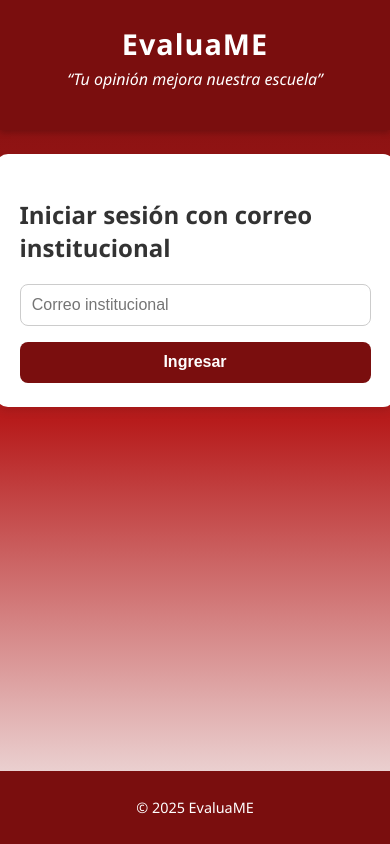
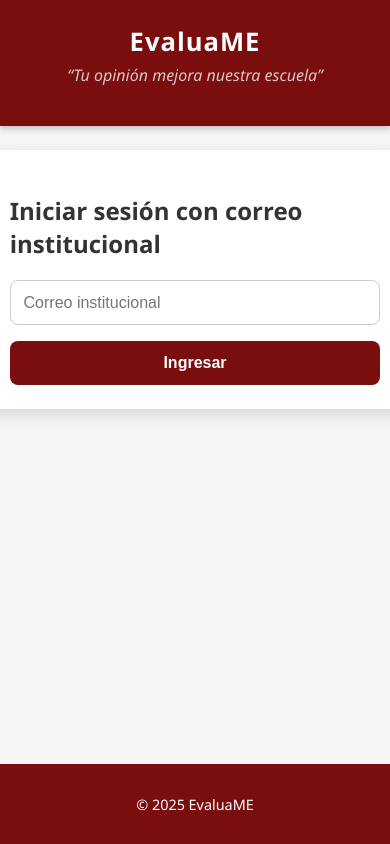
Before and after one commit to Daniel1571/EVALU, a plain HTML site: page index.html in a window 390 px wide. Drawn offline with Linux system fonts and the light colour scheme.

Commit message:
Refactor CSS styles for improved layout and responsiveness
Updated styles for body, header, cards, forms, buttons, labels, and footer. Improved responsiveness and added focus styles for inputs.

```diff
--- a/style.css
+++ b/style.css
@@ -1,7 +1,7 @@
 /* Estilos generales */
 body {
   font-family: 'Segoe UI', Arial, sans-serif;
-  background: linear-gradient(180deg, #7a0e0e, #b71c1c, #f5f5f5);
+  background: #f5f5f5;
   margin: 0;
   color: #333;
   display: flex;
@@ -21,27 +21,30 @@ header {
 }
 header h1 {
   margin: 0;
-  font-size: 1.8rem;
+  font-size: 2rem;
   letter-spacing: 1px;
 }
 header p {
   margin-top: 5px;
   font-style: italic;
+  font-size: 1rem;
+  color: #f5f5f5cc;
 }
 
 /* Tarjetas (secciones) */
 .card {
   background-color: white;
   width: 90%;
-  max-width: 600px;
+  max-width: 650px;
   margin: 1.5rem 0;
-  padding: 1.5rem;
+  padding: 2rem;
   border-radius: 12px;
-  box-shadow: 0 4px 10px rgba(0,0,0,0.1);
-  transition: transform 0.2s ease-in-out;
+  box-shadow: 0 6px 15px rgba(0,0,0,0.12);
+  transition: transform 0.2s ease-in-out, box-shadow 0.2s ease-in-out;
 }
 .card:hover {
   transform: translateY(-3px);
+  box-shadow: 0 10px 25px rgba(0,0,0,0.15);
 }
 
 /* Formularios */
@@ -52,11 +55,15 @@ form {
 }
 input, textarea, select, button {
   font-size: 1rem;
-  padding: 0.7rem;
+  padding: 0.8rem;
   border-radius: 8px;
   border: 1px solid #ccc;
   outline: none;
   transition: all 0.3s ease;
+}
+input:focus, textarea:focus, select:focus {
+  border-color: #b71c1c;
+  box-shadow: 0 0 5px rgba(183,28,28,0.3);
 }
 textarea {
   min-height: 80px;
@@ -70,9 +77,16 @@ button {
   border: none;
   font-weight: bold;
   cursor: pointer;
+  transition: background-color 0.3s ease;
 }
 button:hover {
   background-color: #a11b1b;
+}
+
+/* Labels */
+label {
+  font-weight: 600;
+  margin-bottom: 0.3rem;
 }
 
 /* Footer */
@@ -82,6 +96,23 @@ footer {
   color: white;
   text-align: center;
   width: 100%;
-  padding: 0.8rem 0;
+  padding: 1rem 0;
   font-size: 0.9rem;
 }
+
+/* Select */
+select {
+  background-color: white;
+  color: #333;
+}
+
+/* Responsividad */
+@media (max-width: 768px) {
+  .card {
+    width: 95%;
+    padding: 1.5rem;
+  }
+  header h1 {
+    font-size: 1.6rem;
+  }
+}
```
